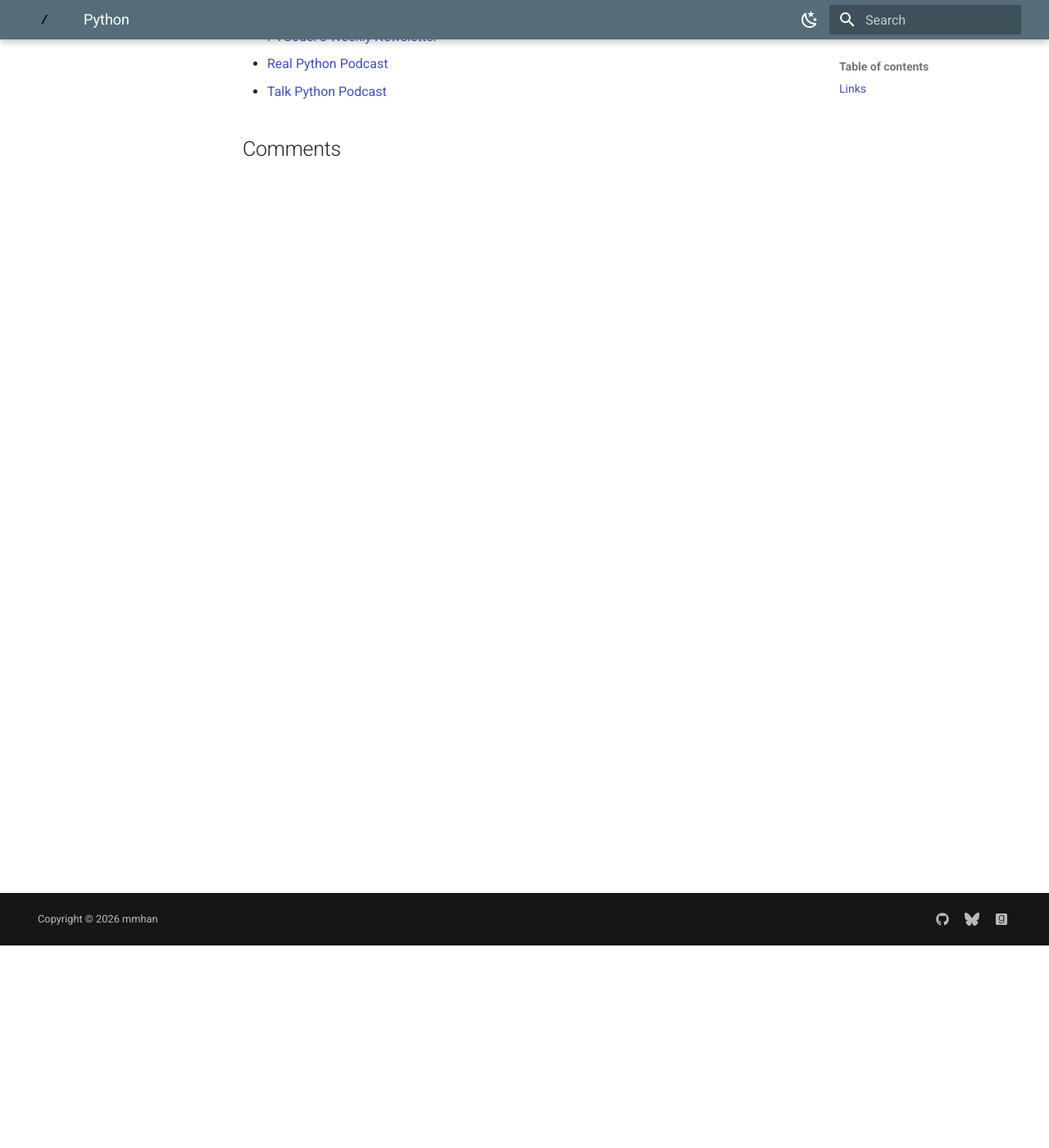
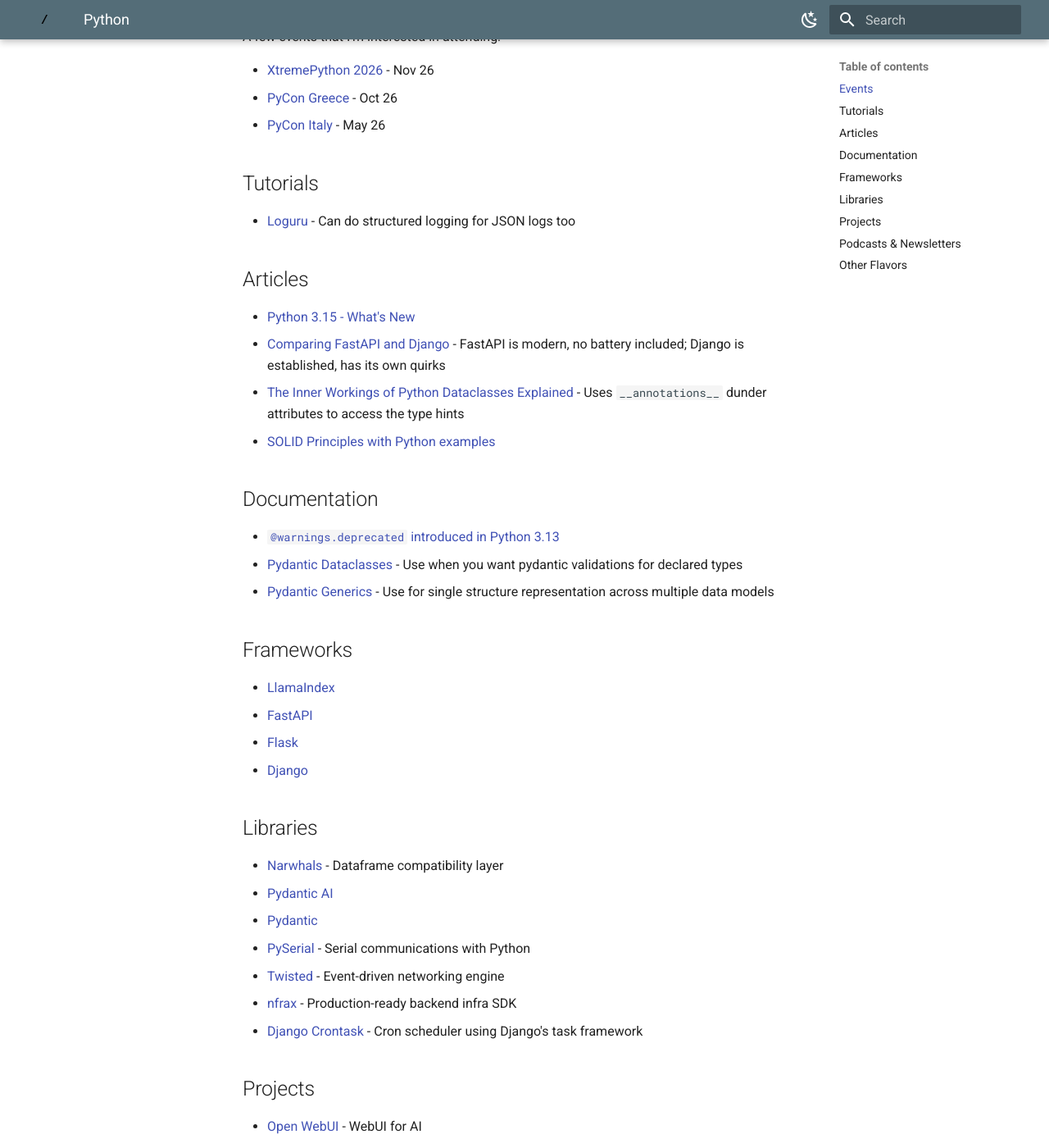
Before and after one commit to mmhan/mmhan.net, an MkDocs documentation site: the page built from docs/notes/python.md, in a window 1280 px wide and 1400 px high, scrolled down 247 px. Shown: the whole window at 82% size. Built offline with MkDocs 1.6.1 and Material for MkDocs 9.7.7, drawn with Linux system fonts in a browser that asks for light colours; comment, search, counter and statistics services are not loaded; some of the changed text lies outside the part shown.

Commit message:
feat: a few more links in the notes

```diff
--- a/docs/notes/python.md
+++ b/docs/notes/python.md
@@ -1,7 +1,66 @@
 # Python
 
-## Links
+
+## Events
+
+A few events that I'm interested in attending:
+
+- [XtremePython 2026](https://xtremepython.dev/2026/) - Nov 26
+- [PyCon Greece](https://2026.pycon.gr) - Oct 26
+- [PyCon Italy](https://2026.pycon.it/en) - May 26
+
+
+## Tutorials
+
+- [Loguru](https://realpython.com/python-loguru/#toc) - Can do structured logging for JSON logs too
+
+
+## Articles
+
+- [Python 3.15 - What's New](https://docs.python.org/3.15/whatsnew/3.15.html#what-s-new-in-python-3-15)
+- [Comparing FastAPI and Django](https://www.david-dahan.com/blog/comparing-fastapi-and-django) - FastAPI is modern, no battery included; Django is established, has its own quirks
+- [The Inner Workings of Python Dataclasses Explained](https://jacobpadilla.com/articles/python-dataclass-internals) - Uses `__annotations__` dunder attributes to access the type hints
+- [SOLID Principles with Python examples](https://realpython.com/solid-principles-python/)
+
+
+## Documentation
+
+- [`@warnings.deprecated` introduced in Python 3.13](https://docs.python.org/3.13/library/warnings.html#warnings.deprecated)
+- [Pydantic Dataclasses](https://docs.pydantic.dev/latest/concepts/dataclasses/) - Use when you want pydantic validations for declared types
+- [Pydantic Generics](https://docs.pydantic.dev/latest/concepts/models/#generic-models) - Use for single structure representation across multiple data models
+
+
+## Frameworks
+
+- [LlamaIndex](https://developers.llamaindex.ai/python/framework/)
+- [FastAPI](https://fastapi.tiangolo.com)
+- [Flask](https://flask.palletsprojects.com/en/stable/)
+- [Django](https://www.djangoproject.com)
+
+
+## Libraries
+
+- [Narwhals](https://narwhals-dev.github.io/narwhals/) - Dataframe compatibility layer
+- [Pydantic AI](https://ai.pydantic.dev)
+- [Pydantic](https://docs.pydantic.dev/latest/)
+- [PySerial](https://pyserial.readthedocs.io/en/latest/pyserial.html) - Serial communications with Python
+- [Twisted](https://twisted.org) - Event-driven networking engine
+- [nfrax](https://github.com/nfraxlab/svc-infra) - Production-ready backend infra SDK
+- [Django Crontask](https://github.com/codingjoe/django-crontask) - Cron scheduler using Django's task framework
+
+
+## Projects
+
+- [Open WebUI](https://github.com/open-webui/open-webui) - WebUI for AI
+- [Home Assistant Core](https://github.com/home-assistant/core) - Home automation
+
+## Podcasts & Newsletters
 
 - [PYCoder's Weekly Newsletter](https://pycoders.com/)
 - [Real Python Podcast](https://realpython.com/podcasts/rpp/)
 - [Talk Python Podcast](https://talkpython.fm/)
+
+## Other Flavors
+
+- [MicroPython](https://micropython.org) - Running Python on a microcontroller
+- [CircuitPython](https://circuitpython.org) - Extension of MicroPython for ease-of-use and rapid prototyping
```
Also changed, not shown: docs/notes/ai.md (+9 -1 lines), docs/notes/swe.md (+6 -4 lines).
